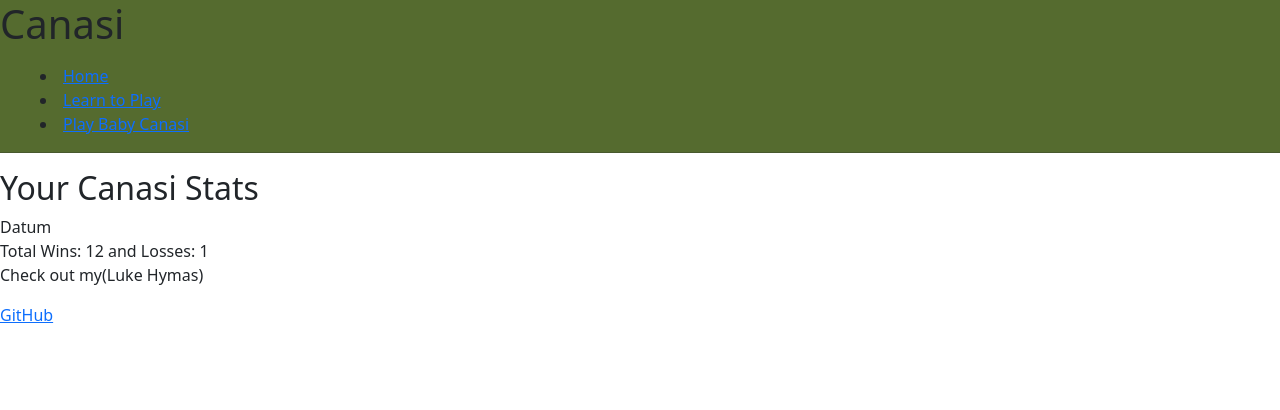
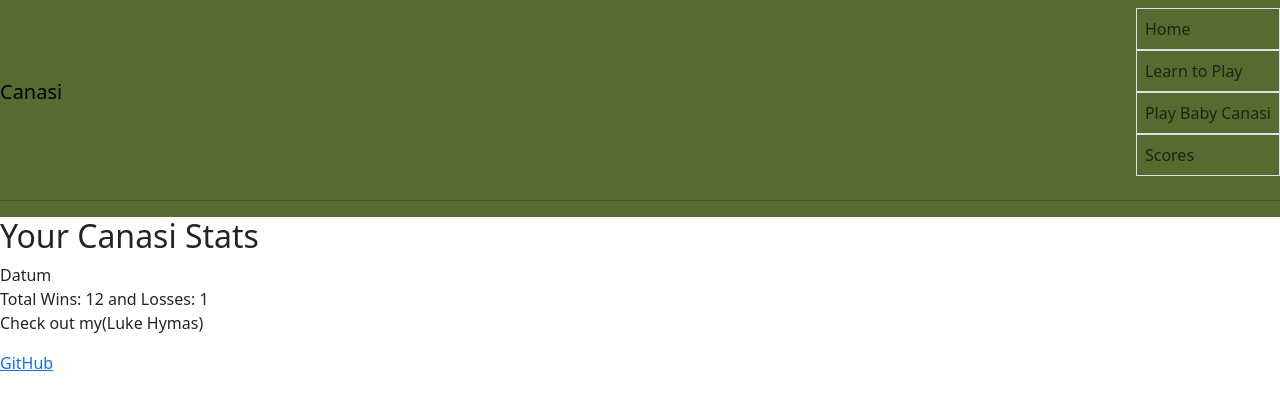
Before and after one commit to DatumWeb/Startup260, a website: page CanasiSite/canasi-html/score.html in a window 1280 px wide. Drawn offline with nearby package versions, Linux system fonts and the light colour scheme.

Commit message:
Developed some CSS and changed header in score.html

```diff
--- a/CanasiSite/canasi-html/main.css
+++ b/CanasiSite/canasi-html/main.css
@@ -3,6 +3,12 @@
     font: sans-serif;
 }
 
+body {
+    display: flex;
+    flex-direction: column;
+    min-width: 300px;
+}
+
 header {
     background: darkolivegreen;
 }
--- a/CanasiSite/canasi-html/score.html
+++ b/CanasiSite/canasi-html/score.html
@@ -14,13 +14,14 @@
     </head>
     <body>
         <header>
-            <h1>Canasi</h1>
-            <nav>
-                <menu>
-                    <li><a href="index.html">Home</a></li>
-                    <li><a href="learn.html">Learn to Play</a></li>
-                    <li><a href="game.html">Play Baby Canasi</a></li>
-                </menu>
+            <nav class="navbar navbar-inverse">
+                <div class="navbar-header"><a class="navbar-brand" href="index.html">Canasi</a></div>
+                <ul class="nav navbar-nav justify-content-center">
+                    <li class="nav-item"><a class="nav-link border p-2" href="index.html">Home</a></li>
+                    <li class="nav-item"><a class="nav-link border p-2" href="learn.html">Learn to Play</a></li>
+                    <li class="nav-item"><a class="nav-link border p-2" href="game.html">Play Baby Canasi</a></li>
+                    <li class="nav-item" class="active"><a class="nav-link border p-2" href="score.html">Scores</a></li>
+                </ul>
             </nav>
             <hr>
         </header>
```
Also changed, not shown: CanasiSite/canasi-html/game.html (+1 -0 lines), CanasiSite/canasi-html/index.html (+1 -0 lines), CanasiSite/canasi-html/learn.html (+1 -0 lines).
